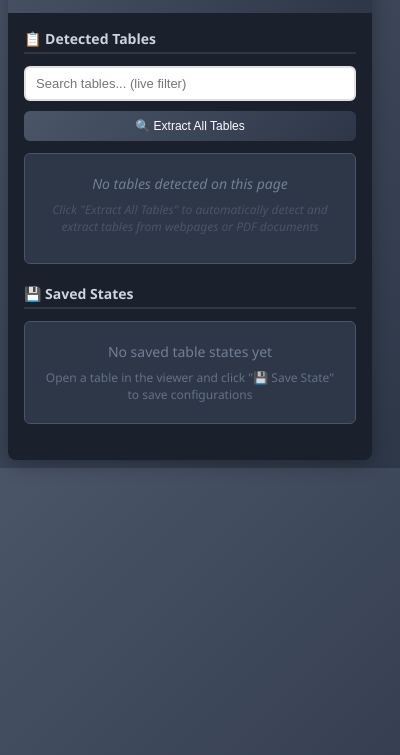
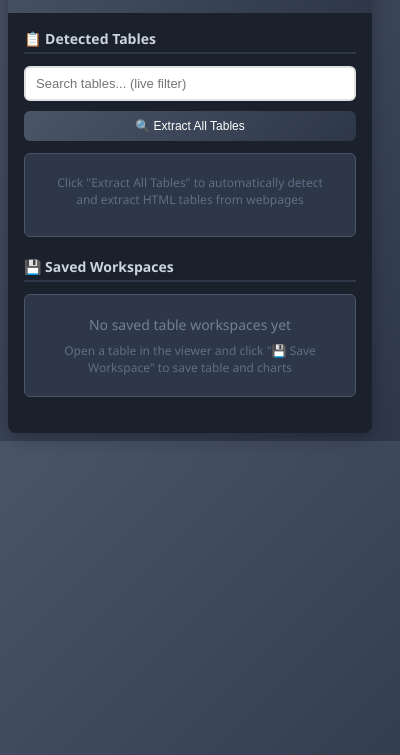
Before and after one commit to alejandroechev/table-lens-extension, a browser extension: page popup.html in a window 400 px wide. Both pictures are taken after a click on the button "Toggle dark/light theme". Shown: the part 89-844 px from the top of the page. Drawn offline with Linux system fonts and the light colour scheme.

Commit message:
Improve wording

```diff
--- a/popup.css
+++ b/popup.css
@@ -40,7 +40,7 @@
   --text-secondary: #cbd5e0;
   --text-tertiary: #a0aec0;
   --text-quaternary: #718096;
-  --text-muted: #4a5568;
+  --text-muted: #5f6e85;
   --border-primary: #4a5568;
   --border-secondary: #2d3748;
   --shadow-primary: rgba(0, 0, 0, 0.3);
@@ -208,6 +208,7 @@ h3 {
 .no-tables .hint {
   font-size: 12px;
   color: var(--text-muted);
+  font-style: normal;
 }
 
 .table-actions {
@@ -525,5 +526,5 @@ label {
 .no-saved-states .hint {
   font-size: 12px;
   margin-top: 8px;
-  opacity: 0.8;
+  color: var(--text-muted);
 }
--- a/popup.html
+++ b/popup.html
@@ -35,18 +35,17 @@
         </div>
         <div id="tableList" class="table-list">
           <div class="no-tables">
-            <p>No tables detected on this page</p>
-            <p class="hint">Click "Extract All Tables" to automatically detect and extract tables from webpages or PDF documents</p>
+            <p class="hint">Click "Extract All Tables" to automatically detect and extract HTML tables from webpages</p>
           </div>
         </div>
       </div>
 
       <div class="section">
-        <h3>💾 Saved States</h3>
+        <h3>💾 Saved Workspaces</h3>
         <div id="savedStatesList" class="saved-states-list">
           <div class="no-saved-states">
-            <p>No saved table states yet</p>
-            <p class="hint">Open a table in the viewer and click "💾 Save State" to save configurations</p>
+            <p>No saved table workspaces yet</p>
+            <p class="hint">Open a table in the viewer and click "💾 Save Workspace" to save table and charts</p>
           </div>
         </div>
       </div>
--- a/popup.js
+++ b/popup.js
@@ -420,8 +420,7 @@ class PopupController {
     if (this.tables.length === 0) {
       this.elements.tableList.innerHTML = `
         <div class="no-tables">
-          <p>No tables detected on this page</p>
-          <p class="hint">Try scanning for HTML/CSV tables or use Screenshot Capture to extract tables from images</p>
+          <p class="hint">Click "Extract All Tables" to automatically detect and extract HTML tables from webpages</p>
         </div>
       `;
 
@@ -781,8 +780,8 @@ class PopupController {
     if (savedStates.length === 0) {
       this.elements.savedStatesList.innerHTML = `
         <div class="no-saved-states">
-          <p>No saved table states yet</p>
-          <p class="hint">Open a table in the viewer and click "💾 Save State" to save configurations</p>
+          <p>No saved table workspaces yet</p>
+          <p class="hint">Open a table in the viewer and click "💾 Save Workspace" to save table and charts</p>
         </div>`;
       return;
     }
```
Also changed, not shown: docs/todo.md (+2 -2 lines).
